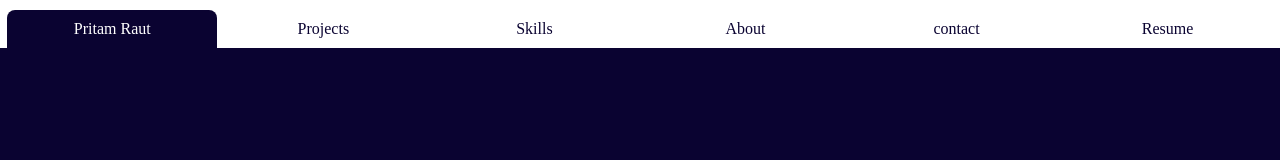
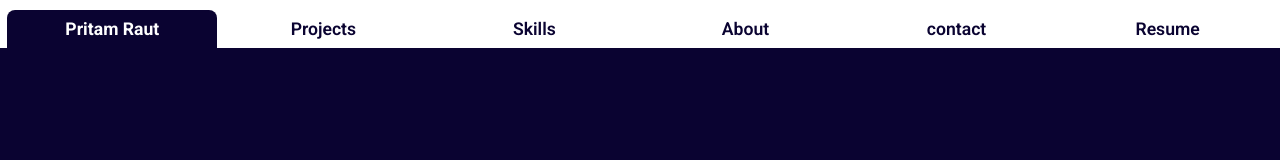
Before and after one commit to pritam-raut/my-portfolio, a plain HTML site: page index.html in a window 1280 px wide. Drawn offline with Linux system fonts and the light colour scheme.

Commit message:
header completed without hover

```diff
--- a/index.html
+++ b/index.html
@@ -3,14 +3,17 @@
 <head>
     <meta charset="UTF-8">
     <meta name="viewport" content="width=device-width, initial-scale=1.0">
-    <title>Document</title>
+    <title>Pritam Raut</title>
+    <link rel="preconnect" href="https://fonts.googleapis.com">
+    <link rel="preconnect" href="https://fonts.gstatic.com" crossorigin>
+    <link href="https://fonts.googleapis.com/css2?family=Roboto:ital,wght@0,100..900;1,100..900&display=swap" rel="stylesheet">
     <link rel="stylesheet" href="style.css">
 </head>
 <body>
     <div class="main">
         <header>
             <div class="header">
-                <div class="headoption1 head"><a id="color" href="index.html">Pritam Raut</a></div>
+                <div class="headoption1 head"><a id="color" href="index.html">Pritam Raut </a></div>
                 <div class="headoption2 head headcol"><a href="project.html">Projects</a></div>
                 <div class="headoption3 head headcol"><a href="skill.html">Skills</a></div>
                 <div class="headoption4 head headcol"><a href="about.html">About</a></div>
--- a/style.css
+++ b/style.css
@@ -3,6 +3,7 @@
     padding: 0;
     color: azure;
     background-color: rgb(10, 3, 49);
+    font-family: roboto;
 }
 
 header{
@@ -40,6 +41,8 @@ align-items: end;
     text-decoration: none;
     background-color: transparent;
     color:rgb(10, 3, 49);
+    font-size: 1.1rem;
+    font-weight: 600;
 }
 
 
@@ -50,4 +53,5 @@ align-items: end;
 
 #color{
     color: rgb(255, 255, 255);
+    font-weight: 700;
 }
```
Also changed, not shown: about.html (+3 -0 lines), contact.html (+3 -0 lines), project.html (+4 -1 lines), resume.html (+3 -0 lines), skill.html (+3 -0 lines).
